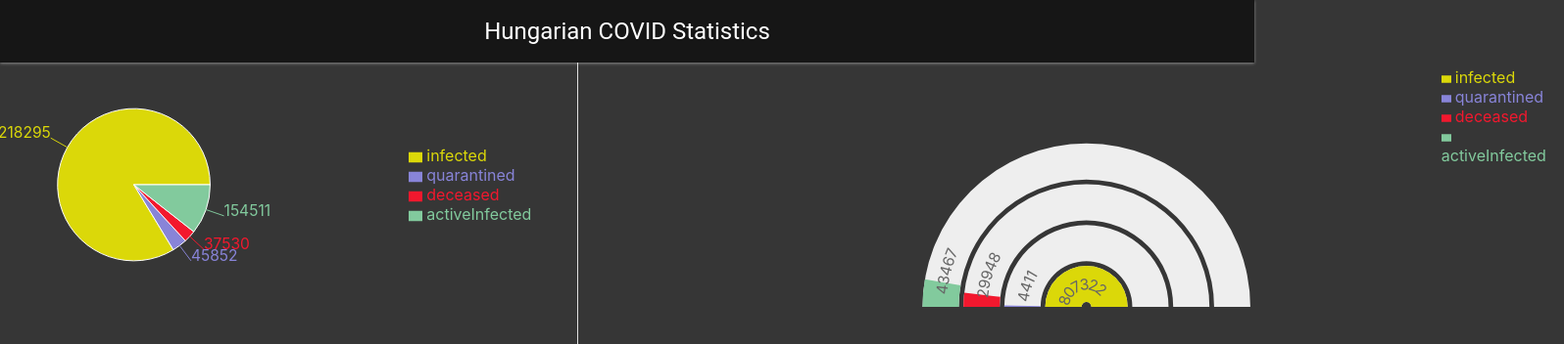
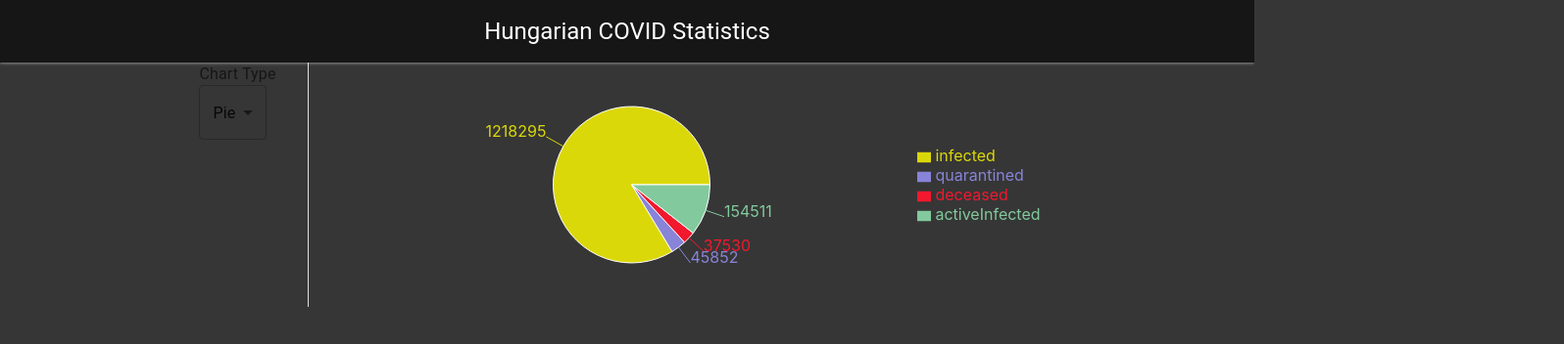
Before and after one commit to StahlAttila/mindtech-application-project, a React (Create React App) app in the folder frontend/: page / in a window 1280 px wide. Shown: the top 352 px of the page at 98% size, 1596 px wide, since content can reach past the window. Built offline with nearby package versions, Linux system fonts and the light colour scheme.

Commit message:
added SelectOption for char types

```diff
--- a/frontend/src/components/Charts/StyledPieChart.tsx
+++ b/frontend/src/components/Charts/StyledPieChart.tsx
@@ -1,12 +1,11 @@
 import { PieChart, Pie, Legend, Tooltip } from 'recharts'
 import data from '../../dummy-data/dummy'
+import CovidData from '../../models/covid-data'
 import { FormattedCovidData, transformCovidData } from '../../utils/chart-data'
 
-const StyledAreaChart = () => {
+const StyledAreaChart:React.FC<{data:CovidData}> = (props) => {
 
-  const lastData = data[data.length - 1]
-
-  const formattedData: FormattedCovidData = transformCovidData(lastData);
+  const formattedData: FormattedCovidData = transformCovidData(props.data);
 
   return (
     <PieChart width={730} height={250}>
--- a/frontend/src/components/Charts/StyledRadialBarChart.tsx
+++ b/frontend/src/components/Charts/StyledRadialBarChart.tsx
@@ -1,12 +1,10 @@
 import React from 'react'
-import data from '../../dummy-data/dummy'
+import CovidData from '../../models/covid-data'
 import { RadialBarChart, RadialBar, Legend, Tooltip } from 'recharts'
 import { transformCovidData } from '../../utils/chart-data'
 
-const StyledRadialBarChart = () => {
-  const lastData = data[500]
-
-  const formattedData = transformCovidData(lastData);
+const StyledRadialBarChart:React.FC<{data:CovidData}> = (props) => {
+  const formattedData = transformCovidData(props.data);
 
   return (
     <RadialBarChart
--- a/frontend/src/components/FilterData/FilterData.tsx
+++ b/frontend/src/components/FilterData/FilterData.tsx
@@ -1,9 +1,10 @@
-import React from 'react'
-import { Card, CardContent, Typography, CardActions, Button } from '@mui/material'
+import SelectOption from '../UI/SelectOption'
 
 const FilterData = () => {
   return (
-    <div>FILTER CARD</div>
+    <div>
+      <SelectOption />
+    </div>
   )
 }
 
--- /dev/null
+++ b/frontend/src/components/UI/SelectOption.tsx
@@ -0,0 +1,40 @@
+import React, { useState } from 'react'
+import InputLabel from '@mui/material/InputLabel';
+import MenuItem from '@mui/material/MenuItem';
+import FormControl from '@mui/material/FormControl';
+import Select from '@mui/material/Select';
+import { SelectChangeEvent } from '@mui/material';
+
+const SelectOption = () => {
+  const [chartType, setChartType] = useState("pie");
+
+  const handleChange = (event:SelectChangeEvent<string>) => {
+    event.preventDefault();
+    setChartType(event.target.value);
+  }
+
+  console.log(chartType);
+
+  return (
+    <div>
+      <InputLabel id="chart-type">Chart Type</InputLabel>
+      <Select
+        labelId="chart-type"
+        id="chart-type"
+        value={chartType}
+        onChange={handleChange}
+        autoWidth
+        label="Chart Type"
+      >
+        <MenuItem value="">
+          <em>None</em>
+        </MenuItem>
+        <MenuItem value="pie">Pie</MenuItem>
+        <MenuItem value="area">Area</MenuItem>
+        <MenuItem value="radiant-bar">Radiant Bar</MenuItem>
+      </Select>
+      </div>
+  )
+}
+
+export default SelectOption
--- a/frontend/src/pages/MainPage.tsx
+++ b/frontend/src/pages/MainPage.tsx
@@ -1,10 +1,17 @@
+import React, { useState } from 'react'
 import { Divider, CircularProgress, Stack, Grid } from '@mui/material'
 import FilterData from '../components/FilterData/FilterData'
 import StyledAreaChart from '../components/Charts/StyledAreaChart'
 import StyledPieChart from '../components/Charts/StyledPieChart'
 import StyledRadialBarChart from '../components/Charts/StyledRadialBarChart'
+import data from '../dummy-data/dummy'
+import SelectOption from '../components/UI/SelectOption'
 
-const MainPage:React.FC = () => {
+const MainPage: React.FC = () => {
+  const [chartType, setChartType] = useState("");
+
+  console.log(chartType)
+
   return (
     <Grid container justifyContent="center" alignItems="center">
       <Stack
@@ -18,11 +25,12 @@ const MainPage:React.FC = () => {
         }
         spacing={4}
       >
-        <FilterData />
+        {/* <FilterData /> */}
+        <SelectOption />
         {/* <CircularProgress size={100} color="primary" /> */}
-        {/* <StyledAreaChart /> */}
-        <StyledPieChart />
-        <StyledRadialBarChart />
+        {/* <StyledAreaChart dataSet={data}/> */}
+        <StyledPieChart data={data[data.length - 1]} />
+        {/* <StyledRadialBarChart data={data[data.length - 1]} /> */}
       </Stack>
     </Grid>
   )
```
Also changed, not shown: frontend/src/components/Charts/StyledAreaChart.tsx (+6 -6 lines).
